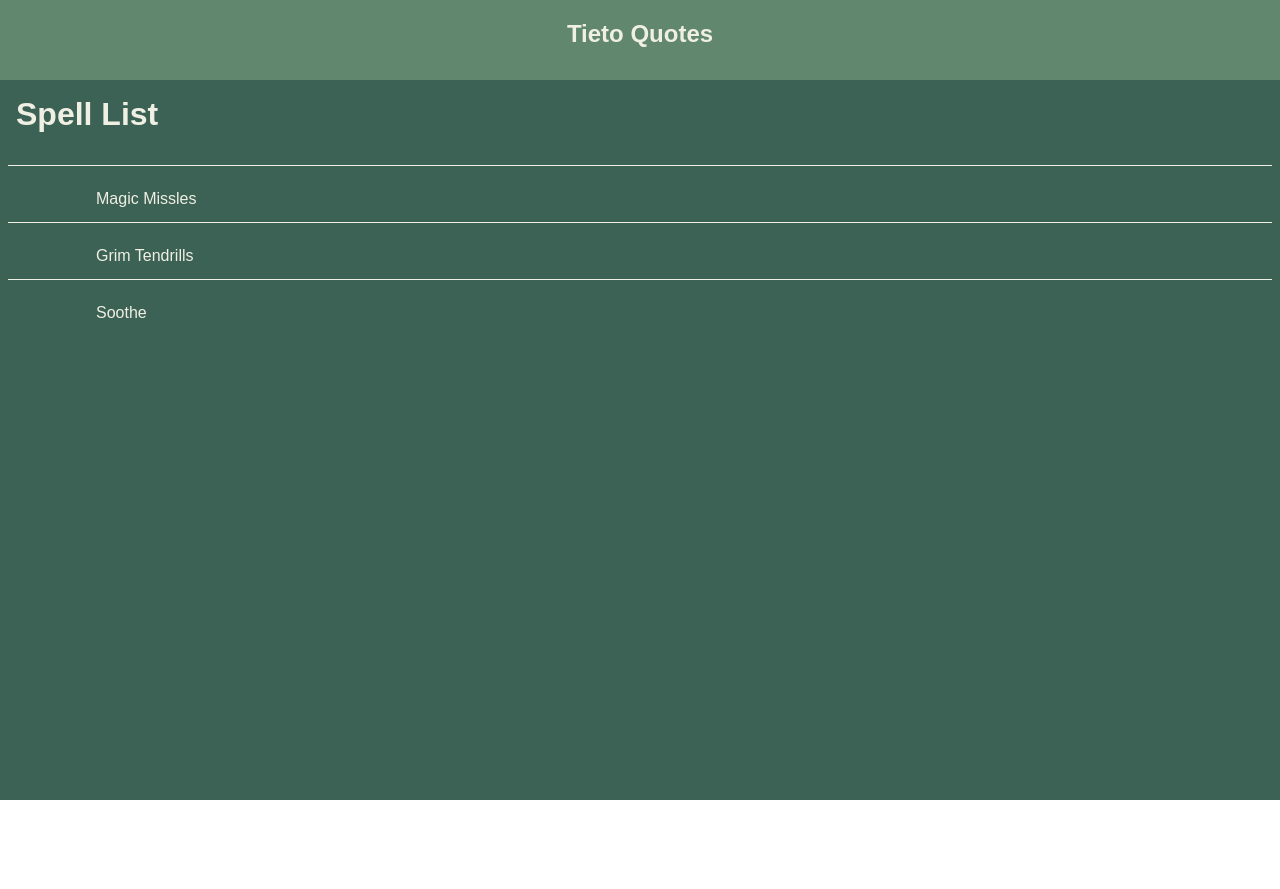
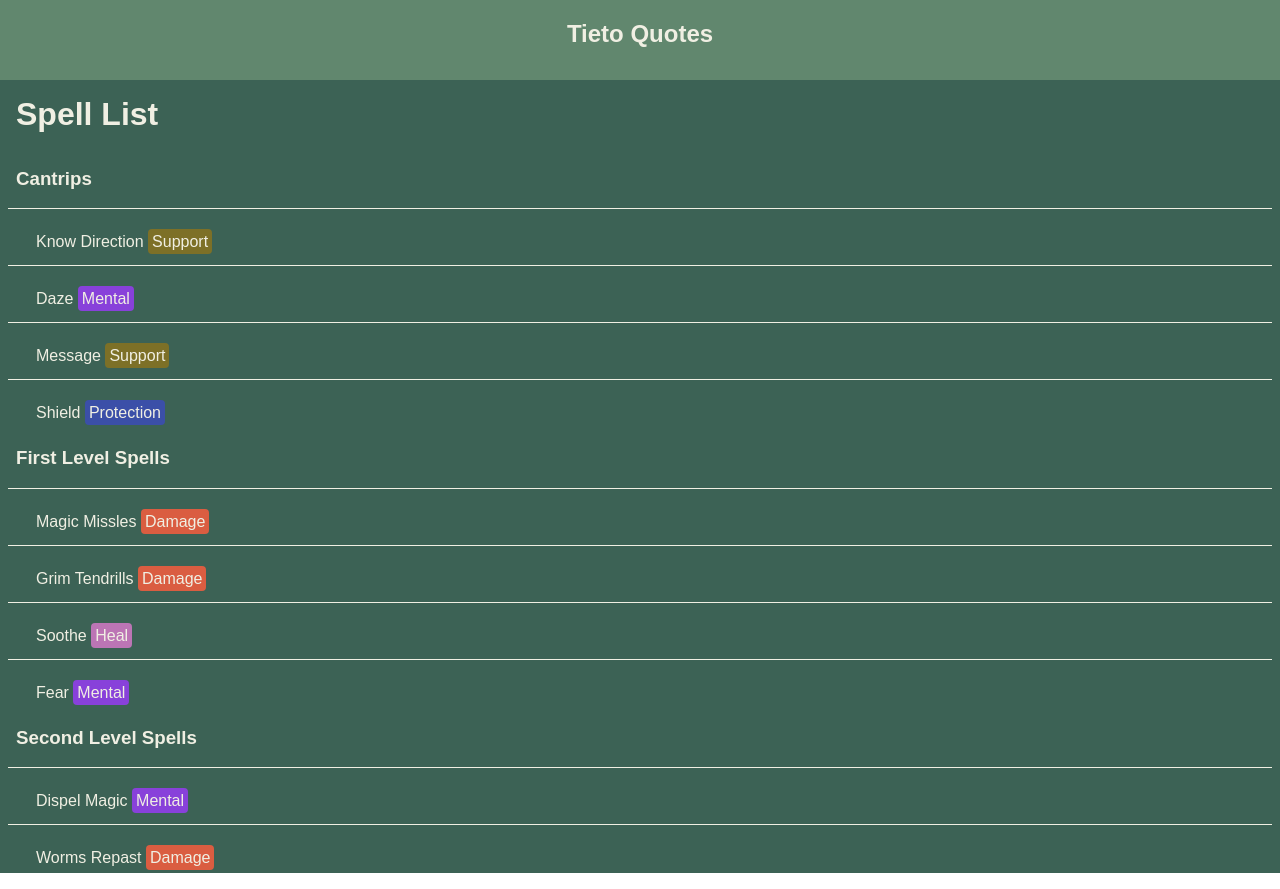
Before and after one commit to DonMinik/tieto-quote-generator, a Svelte app: page / in a window 1280 px wide. Before the commit the page ends 800 px from the top, so only its background shows below. Built offline with nearby package versions, Linux system fonts and the light colour scheme.

Commit message:
updates spell list

```diff
--- a/src/app.css
+++ b/src/app.css
@@ -20,6 +20,5 @@ header {
 }
 
 main {
-  height: 90vh;
   background-color: var(--background);
 }
--- a/src/components/quote-overlay.svelte
+++ b/src/components/quote-overlay.svelte
@@ -51,7 +51,7 @@
         border-radius: 5px;
         background-color: var(--primary);
         border-style: none;
-        padding: 1rem;
+        padding: 0.5rem;
         margin: 1rem;
         color: var(--text-color);
     }
--- /dev/null
+++ b/src/components/spell-entry.svelte
@@ -0,0 +1,46 @@
+<script lang="ts">
+    import { onMount } from "svelte";
+    import QuoteOverlay from "./quote-overlay.svelte";
+    import type {Spell} from "../data/model"
+
+    export let spell: Spell;
+    let showQuote = false;
+</script>
+
+<div class="spell" on:click={() => (showQuote = !showQuote)}>
+   <p> <span>{spell.name}</span> <span class="tag {spell.category} "> {spell.category} </span> </p>
+</div>
+
+{#if showQuote}
+    <QuoteOverlay spell={spell.name} on:close={() => (showQuote = false)} />
+{/if}
+
+<style scoped>
+    .spell {
+        margin: 0.5rem;
+    }
+
+    .spell > p {
+        margin: 0.25rem;
+    }
+
+    .tag {
+        border-radius: 4px;
+        padding: 0.25rem;
+    }
+    .spell .Heal {
+        background-color: rgb(188, 117, 181);
+    }
+    .spell .Damage {
+        background-color: rgb(218, 93, 65);
+    }
+    .spell .Mental {
+        background-color: rgb(136, 65, 218);
+    }
+    .spell .Support {
+        background-color: rgb(125, 112, 39);
+    }
+    .spell .Protection {
+        background-color: rgb(59, 79, 168);
+    }
+</style>
--- a/src/components/spell-list.svelte
+++ b/src/components/spell-list.svelte
@@ -1,14 +1,38 @@
 <script lang="ts">
-    import Spell from "./spell.svelte";
-    import {spells} from '../data/model'
+    import SpellEntry from "./spell-entry.svelte";
+    import { spells } from "../data/model";
+
+    const cantripSpells = spells.filter((spell) => spell.level === 0);
+    const firstLevelSpells = spells.filter((spell) => spell.level === 1);
+    const secondLevelSpells = spells.filter((spell) => spell.level === 2);
 </script>
 
 <div>
     <h1>Spell List</h1>
     <ul class="list">
-        {#each spells as spell}
+        {#if cantripSpells.length}
+            <li><h3>Cantrips</h3></li>
+        {/if}
+        {#each cantripSpells as spell}
+
             <li class="spell">
-                <Spell name={spell} />
+                <SpellEntry {spell} />
+            </li>
+        {/each}
+        {#if firstLevelSpells.length}
+            <li><h3>First Level Spells</h3></li>
+        {/if}
+        {#each firstLevelSpells as spell}
+            <li class="spell">
+                <SpellEntry {spell} />
+            </li>
+        {/each}
+        {#if secondLevelSpells.length}
+            <li><h3>Second Level Spells</h3></li>
+        {/if}
+        {#each secondLevelSpells as spell}
+            <li class="spell">
+                <SpellEntry {spell} />
             </li>
         {/each}
     </ul>
@@ -24,6 +48,9 @@
         list-style-type: none;
         padding: 0;
     }
+    .list h3 {
+        margin-left: 1rem;
+    }
 
     .spell {
         margin: 0.5rem;
--- a/src/components/spell.svelte
+++ /dev/null
@@ -1,26 +0,0 @@
-<script lang="ts">
-    import { onMount } from "svelte";
-    import QuoteOverlay from "./quote-overlay.svelte";
-    import type {SpellName} from "../data/model"
-
-    export let name: SpellName;
-    let showQuote = false;
-</script>
-
-<div class="spell" on:click={() => (showQuote = !showQuote)}>
-    <span>{name}</span>
-</div>
-
-{#if showQuote}
-    <QuoteOverlay spell={name} on:close={() => (showQuote = false)} />
-{/if}
-
-<style scoped>
-    .spell {
-        margin: 0.5rem;
-    }
-
-    .spell > span {
-        margin: 4rem;
-    }
-</style>
--- a/src/data/model.ts
+++ b/src/data/model.ts
@@ -1,4 +1,59 @@
-export  const spells: SpellName[] = ["Magic Missles", "Grim Tendrills", "Soothe"];
+export  const spells: Spell[] = [
+    //Cantrip
+    {
+        name: "Know Direction",
+        level: 0,
+        category: "Support"
+    },
+    {
+        name: "Daze",
+        level: 0,
+        category: "Mental"
+    },
+    {
+        name: "Message",
+        level: 0,
+        category: "Support",
+    },
+    {
+        name: "Shield",
+        level: 0,
+        category: "Protection"
+    },
+
+    // Level 1
+    {
+        name: "Magic Missles",
+        level: 1,
+        category: "Damage"
+    },
+    {
+        name: "Grim Tendrills",
+        level: 1,
+        category: "Damage"
+    },
+    {
+        name: "Soothe",
+        level: 1,
+        category: "Heal"
+    },
+    {
+        name: "Fear",
+        level: 1,
+        category: "Mental"
+    },
+    //Level 2
+    {
+        name: "Dispel Magic",
+        level: 2,
+        category: "Mental"
+    },
+    {
+        name: "Worms Repast",
+        level: 2,
+        category: "Damage"
+    }
+];
 
 export const quotes: Quote[] = [
     {text: 'Die Feder ist mächtiger als das Schwert', suitableFor: ['Magic Missles', 'Grim Tendrills']},
@@ -8,7 +63,15 @@ export const quotes: Quote[] = [
 
 export type Quote = {
     text: string;
-    suitableFor: SpellName[]
+    suitableFor: (SpellName | SpellCategory)[]
 }
 
-export type SpellName = "Magic Missles" | "Grim Tendrills"| "Soothe"
+export type SpellName = "Magic Missles" | "Grim Tendrills"| "Soothe" | "Know Direction" | "Message" | "Shield" | "Forbidding Ward" | "Daze" | "Fear" | "Counterperformance" | "Dispel Magic" | "Worms Repast"
+export type SpellCategory = "Support" | "Damage" | "Heal" | "Mental" | "Protection"
+
+
+export type Spell = {
+    name: SpellName;
+    level: number,
+    category: SpellCategory;
+}
```
